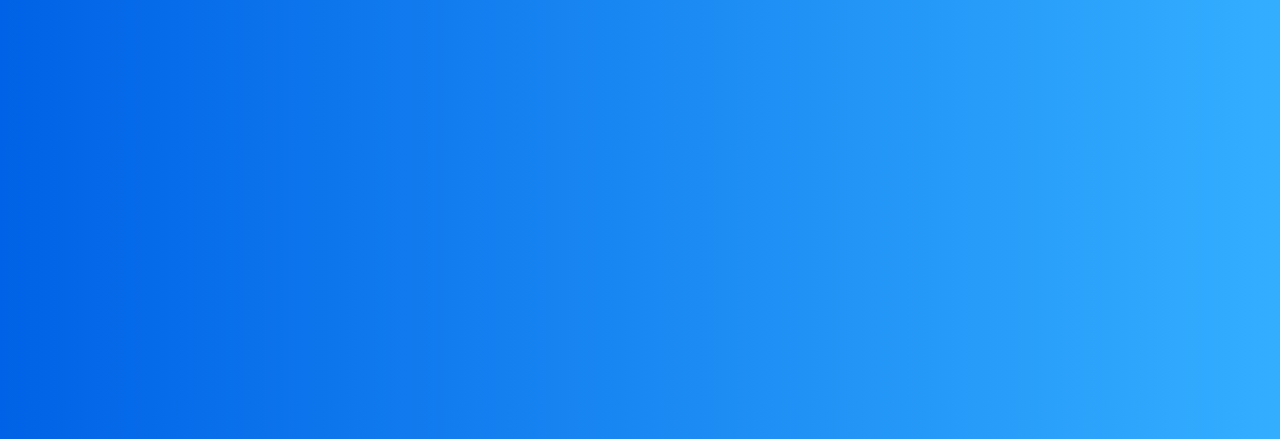
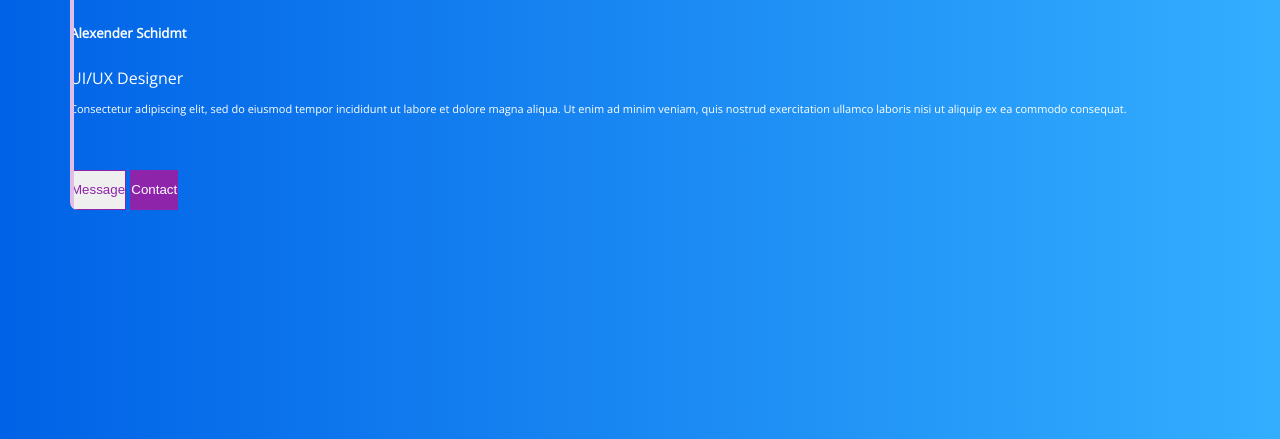
Before and after one commit to V1p3er/passwordmanagerdjango, a Django app: page /profile/ in a window 1280 px wide. Shown: the part 361-800 px from the top of the page. Run offline with Django 4.2, Linux system fonts and the light colour scheme; a user stored in the database is signed in.

```diff
--- a/manage.py
+++ b/manage.py
@@ -17,6 +17,5 @@ def main():
         ) from exc
     execute_from_command_line(sys.argv)
 
-
 if __name__ == '__main__':
     main()
--- /dev/null
+++ b/users/static/users/profile.css
@@ -0,0 +1,79 @@
+.card{
+  border:none;
+
+  position:relative;
+  overflow:hidden;
+  border-radius:8px;
+  cursor:pointer;
+}
+
+.card:before{
+
+  content:"";
+  position:absolute;
+  left:0;
+  top:0;
+  width:4px;
+  height:100%;
+  background-color:#E1BEE7;
+  transform:scaleY(1);
+  transition:all 0.5s;
+  transform-origin: bottom
+}
+
+.card:after{
+
+  content:"";
+  position:absolute;
+  left:0;
+  top:0;
+  width:4px;
+  height:100%;
+  background-color:#8E24AA;
+  transform:scaleY(0);
+  transition:all 0.5s;
+  transform-origin: bottom
+}
+
+.card:hover::after{
+  transform:scaleY(1);
+}
+
+
+.fonts{
+  font-size:11px;
+}
+
+.social-list{
+  display:flex;
+  list-style:none;
+  justify-content:center;
+  padding:0;
+}
+
+.social-list li{
+  padding:10px;
+  color:#8E24AA;
+  font-size:19px;
+}
+
+
+.buttons button:nth-child(1){
+     border:1px solid #8E24AA !important;
+     color:#8E24AA;
+     height:40px;
+}
+
+.buttons button:nth-child(1):hover{
+     border:1px solid #8E24AA !important;
+     color:#fff;
+     height:40px;
+     background-color:#8E24AA;
+}
+
+.buttons button:nth-child(2){
+     border:1px solid #8E24AA !important;
+     background-color:#8E24AA;
+     color:#fff;
+      height:40px;
+}
--- a/users/templates/users/profile.html
+++ b/users/templates/users/profile.html
@@ -6,6 +6,7 @@
     <meta name="viewport" content="width=device-width, initial-scale=1.0">
     <link rel="stylesheet" href="{% static 'users/style.css' %}">
     <link rel="stylesheet" href="{% static 'users/style1.css' %}">
+    <link rel="stylesheet" href="{% static 'users/profile.css' %}">
     <title>Dashboard</title>
   </head>
   {% if user.is_authenticated %}
@@ -39,6 +40,42 @@
       }, 3000);
       // Timeout is 3 sec, you can change it   // 2000 millisecond
     </script>
+    <div class="container mt-5">
+      <div class="row d-flex justify-content-center">
+          <div class="col-md-7">
+              <div class="card p-3 py-4">
+                  <div class="text-center">
+                      <img src="https://i.imgur.com/bDLhJiP.jpg" width="100" class="rounded-circle">
+                  </div>
+                  <div class="text-center mt-3">
+                      <span class="bg-secondary p-1 px-4 rounded text-white">Pro</span>
+                      <h5 class="mt-2 mb-0">Alexender Schidmt</h5>
+                      <span>UI/UX Designer</span>
+
+                      <div class="px-4 mt-1">
+                          <p class="fonts">Consectetur adipiscing elit, sed do eiusmod tempor incididunt ut labore et dolore magna aliqua. Ut enim ad minim veniam, quis nostrud exercitation ullamco laboris nisi ut aliquip ex ea commodo consequat. </p>
+
+                      </div>
+
+                       <ul class="social-list">
+                          <li><i class="fa fa-facebook"></i></li>
+                          <li><i class="fa fa-dribbble"></i></li>
+                          <li><i class="fa fa-instagram"></i></li>
+                          <li><i class="fa fa-linkedin"></i></li>
+                          <li><i class="fa fa-google"></i></li>
+                      </ul>
+
+                      <div class="buttons">
+
+                          <button class="btn btn-outline-primary px-4">Message</button>
+                          <button class="btn btn-primary px-4 ms-3">Contact</button>
+                      </div>
+
+                  </div>
+              </div>
+          </div>
+      </div>
+    </div>
   </body>
   {% else %}
   <meta http-equiv="REFRESH" content="0;url={% url 'login' %}">
```
Also changed, not shown: db.sqlite3, users/static/users/style1.css (line endings or trailing spaces).
